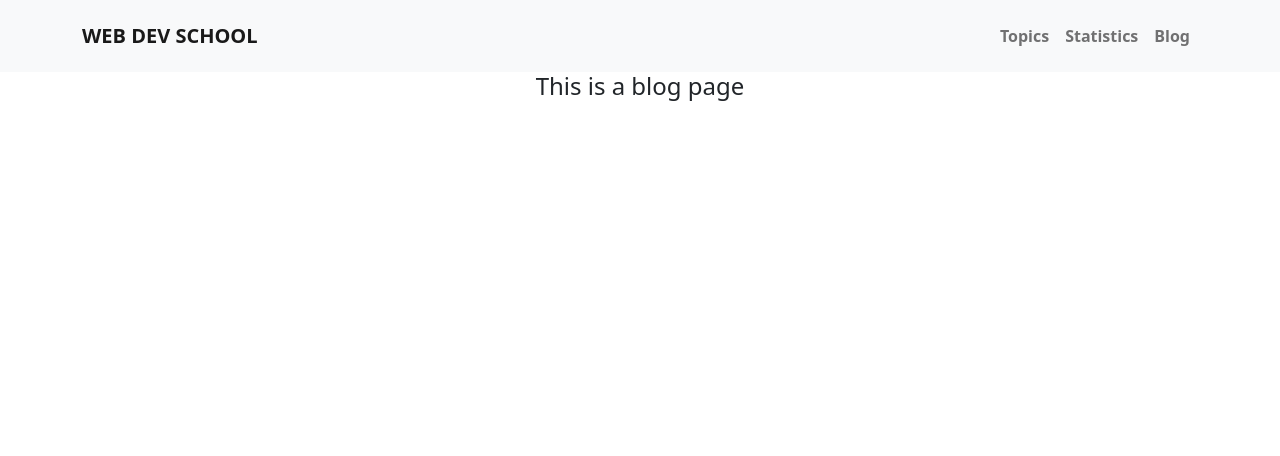
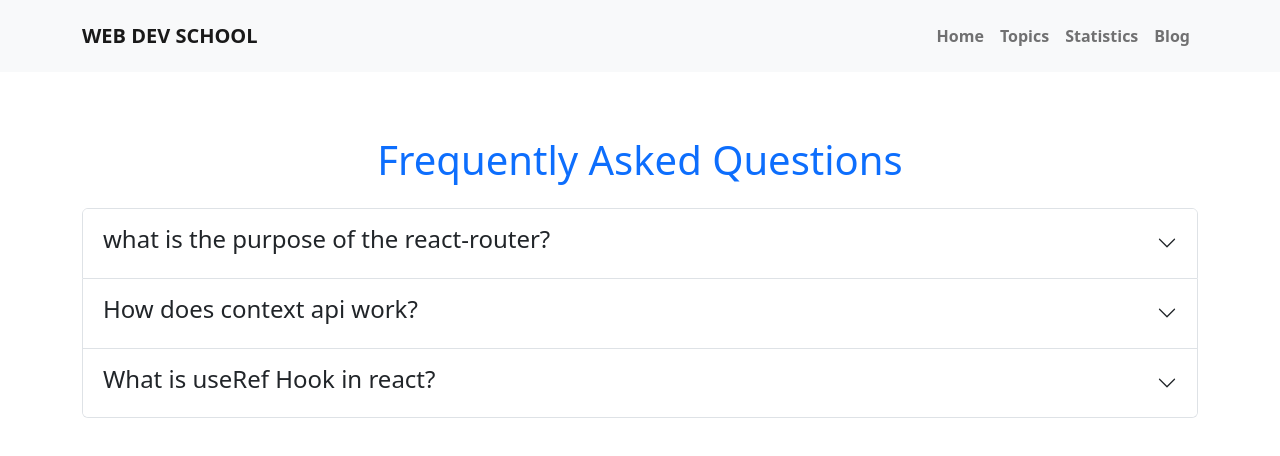
Before and after one commit to sauravmondal24/web-dev-school, a React (Create React App) app: page /blog in a window 1280 px wide. Shown: the top 456 px of the page. Built offline with nearby package versions, Linux system fonts and the light colour scheme.

Commit message:
Blog page question added

```diff
--- a/src/App.js
+++ b/src/App.js
@@ -15,13 +15,18 @@ function App() {
 			children: [
 				{
 					path: '/',
-					loader: () => {
+					loader: async () => {
 						return fetch('https://openapi.programming-hero.com/api/quiz');
 					},
 					element: <Home></Home>
 				},
 				{
-					path: '/topics',
+					path: '/topics/:topicId',
+					loader: async ({ params }) => {
+						return fetch(
+							`https://openapi.programming-hero.com/api/quiz/${params.topicId}`
+						);
+					},
 					element: <Topics></Topics>
 				},
 				{
--- a/src/components/Blog/Blog.js
+++ b/src/components/Blog/Blog.js
@@ -1,11 +1,50 @@
-import React from 'react';
+import Accordion from 'react-bootstrap/Accordion';
 
-const Blog = () => {
+function Blog() {
 	return (
-		<div>
-			<h4>This is a blog page</h4>
+		<div className="container py-5">
+			<h1 className="py-3 text-bold text-primary">
+				Frequently Asked Questions
+			</h1>
+			<Accordion>
+				<Accordion.Item eventKey="0">
+					<Accordion.Header>
+						<h4>what is the purpose of the react-router?</h4>
+					</Accordion.Header>
+					<Accordion.Body>
+						React Router is a standard library for routing in React. It enables
+						the navigation among views of various components in a React
+						Application, allows changing the browser URL, and keeps the UI in
+						sync with the URL.
+					</Accordion.Body>
+				</Accordion.Item>
+				<Accordion.Item eventKey="1">
+					<Accordion.Header>
+						<h4>How does context api work?</h4>
+					</Accordion.Header>
+					<Accordion.Body>
+						The React Context API is a way for a React app to effectively
+						produce global variables that can be passed around. This is the
+						alternative to "prop drilling" or moving props from grandparent to
+						child to parent, and so on. Context is also touted as an easier,
+						lighter approach to state management using Redux.
+					</Accordion.Body>
+				</Accordion.Item>
+				<Accordion.Item eventKey="2">
+					<Accordion.Header>
+						<h4>What is useRef Hook in react?</h4>
+					</Accordion.Header>
+					<Accordion.Body>
+						Essentially, useRef is like a “box” that can hold a mutable value in
+						its .current property. You might be familiar with refs primarily as
+						a way to access the DOM. If you pass a ref object to React with ,
+						React will set its .current property to the corresponding DOM node
+						whenever that node changes.
+					</Accordion.Body>
+				</Accordion.Item>
+			</Accordion>
 		</div>
 	);
-};
+}
 
 export default Blog;
--- /dev/null
+++ b/src/components/CourseList/CourseList.css
@@ -0,0 +1,3 @@
+.courseItems {
+	width: 16rem;
+}
--- a/src/components/CourseList/CourseList.js
+++ b/src/components/CourseList/CourseList.js
@@ -1,13 +1,28 @@
 import React from 'react';
+import { Link } from 'react-router-dom';
+import './CourseList.css';
+// import ReactDOM from 'react-dom';
+import { FontAwesomeIcon } from '@fortawesome/react-fontawesome';
+import { faRightLong } from '@fortawesome/free-solid-svg-icons';
 
-const CourseList = ({ courseItem }) => {
-	// console.log(courseItem);
-	const { name } = courseItem;
+const CourseList = ({ topics }) => {
+	const { id, name, logo } = topics;
 
 	return (
-		<div>
-			<h2>Name {name}</h2>
-			<h3>this is course list page</h3>
+		<div className="py-5">
+			<div
+				style={{ backgroundColor: 'rgba(180, 255, 230, 0.521)' }}
+				class="card courseItems shadow"
+			>
+				<img src={logo} class="card-img-top" alt="..." />
+				<div class="card-body">
+					<h3 class="card-title">{name}</h3>
+
+					<Link to={`/topics/${id}`} href="#" className="btn btn-primary">
+						Start Practice <FontAwesomeIcon icon={faRightLong} />
+					</Link>
+				</div>
+			</div>
 		</div>
 	);
 };
--- a/src/components/Header/Header.js
+++ b/src/components/Header/Header.js
@@ -26,10 +26,12 @@ const Header = () => {
 							<li className="nav-item">
 								<Link
 									to="/"
-									className="nav-link active"
+									className="nav-link fw-bold"
 									aria-current="page"
 									href="#"
-								></Link>
+								>
+									Home
+								</Link>
 							</li>
 							<li className="nav-item">
 								<Link to="/topics" className="nav-link fw-bold" href="#">
--- /dev/null
+++ b/src/components/Home/Home.css
@@ -0,0 +1,5 @@
+.itemList {
+	display: grid;
+	grid-template-columns: repeat(4, 1fr);
+	grid-gap: 10px;
+}
--- a/src/components/Home/Home.js
+++ b/src/components/Home/Home.js
@@ -1,19 +1,23 @@
 import React from 'react';
 import { useLoaderData } from 'react-router-dom';
-// import CourseList from '../CourseList/CourseList';
+import CourseList from '../CourseList/CourseList';
+import './Home.css';
 import Banner from '../Header/Banner';
 
 const Home = () => {
-	const courseData = useLoaderData();
-	console.log(courseData.length);
+	const { data } = useLoaderData();
 
 	return (
 		<div>
 			<Banner></Banner>
-			<h3>This is Home page </h3>
-			{/* {courseData.map((courseItem) => (
-				<CourseList courseItem={courseItem}></CourseList>
-			))} */}
+			<h2 className="pt-5 fs-1 border-bottom border-3 w-25 text-center m-auto border-success pb-2 text-primary fw-bold">
+				Course List
+			</h2>
+			<div className="itemList container">
+				{data.map((topics) => (
+					<CourseList topics={topics}></CourseList>
+				))}
+			</div>
 		</div>
 	);
 };
--- a/src/components/Topics/Topics.js
+++ b/src/components/Topics/Topics.js
@@ -1,9 +1,12 @@
 import React from 'react';
+import { useLoaderData } from 'react-router-dom';
 
 const Topics = () => {
+	const { data } = useLoaderData();
+	console.log(data);
 	return (
 		<div>
-			<h4>This is a Topics Page</h4>
+			<h2>Quiz of {data.name}</h2>
 		</div>
 	);
 };
```
